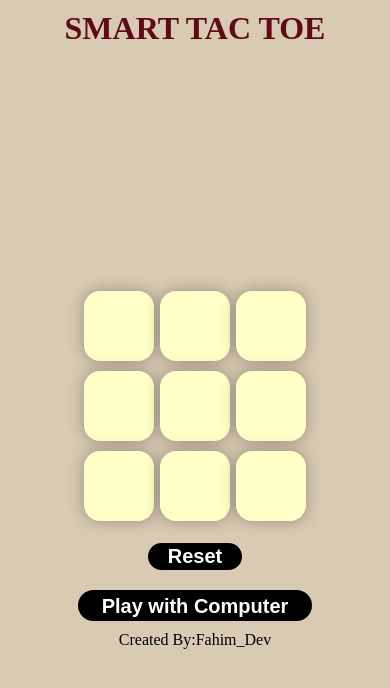
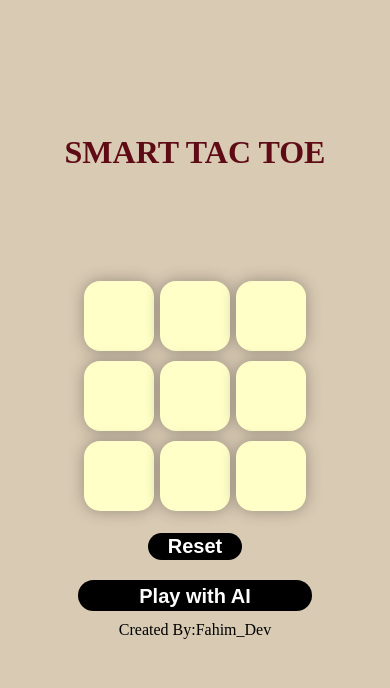
Before and after one commit to FahimSk-dotcom/SmartTacToe, a plain HTML site: page index.html in a window 390 px wide. Drawn offline with Linux system fonts and the light colour scheme.

Commit message:
name change padding fixes

```diff
--- a/index.html
+++ b/index.html
@@ -23,7 +23,7 @@
             <button class="box"></button>
         </div>
         <button class="rst-btn">Reset</button>
-        <button class="bot" id="comp" onclick={handleClick}>Play with Computer</button>
+        <button class="bot" id="comp" onclick={handleClick}>Play with AI</button>
         <p style="margin-top: 10px;">Created By:Fahim_Dev</p>
     </div>
     <script src="script.js"></script>
--- a/style.css
+++ b/style.css
@@ -62,7 +62,7 @@ h1 {
 
 .rst-btn {
     margin-top: 20px;
-    height: 7vmin;
+        height: 7vmin;
     width: 24vmin;
     background-color: black;
     color: white;
@@ -111,6 +111,7 @@ h1 {
     }
 
     h1 {
-        padding-top: 10px;
+        position: relative;
+        top: 134px;
     }
 }
```
